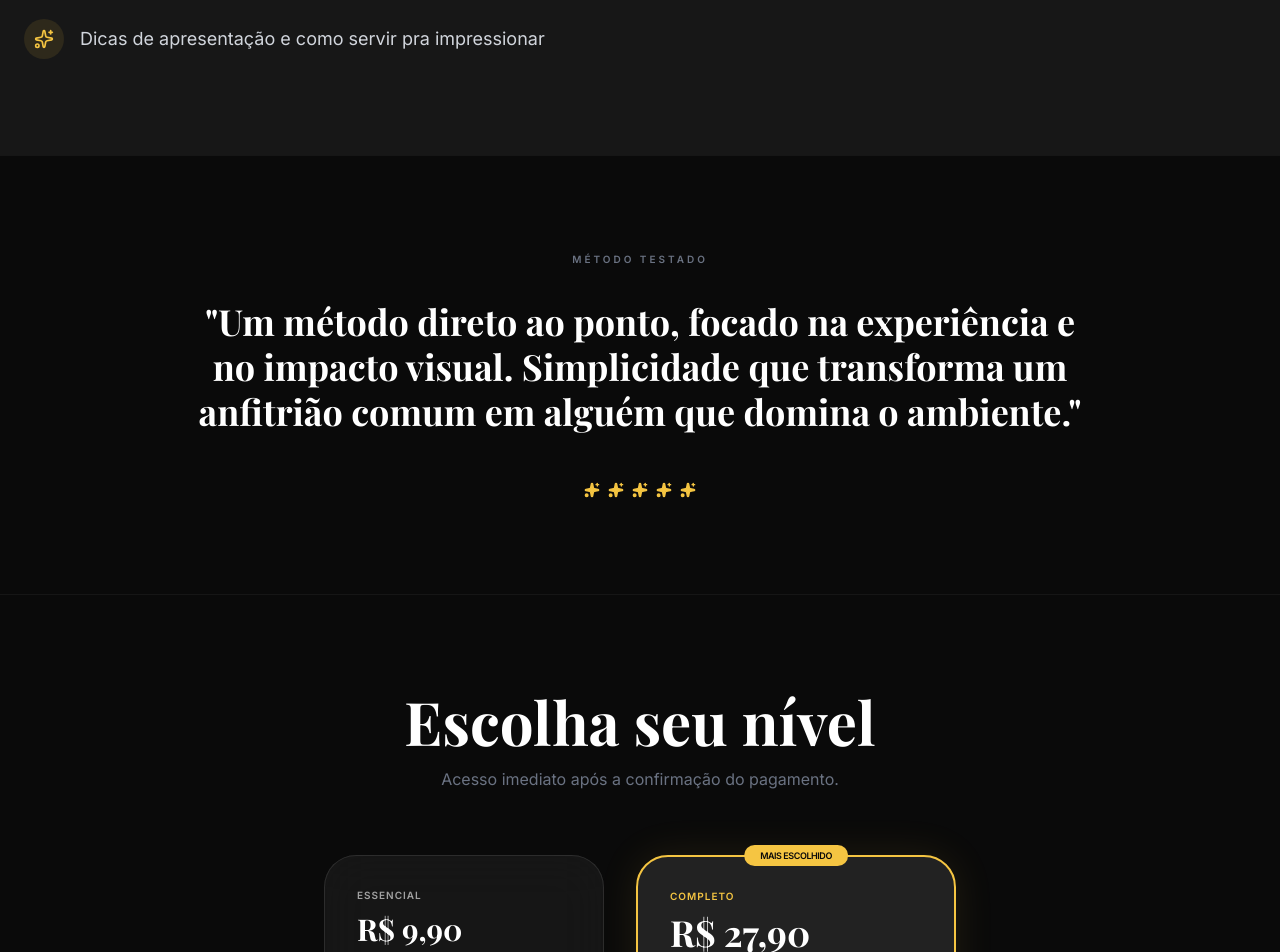
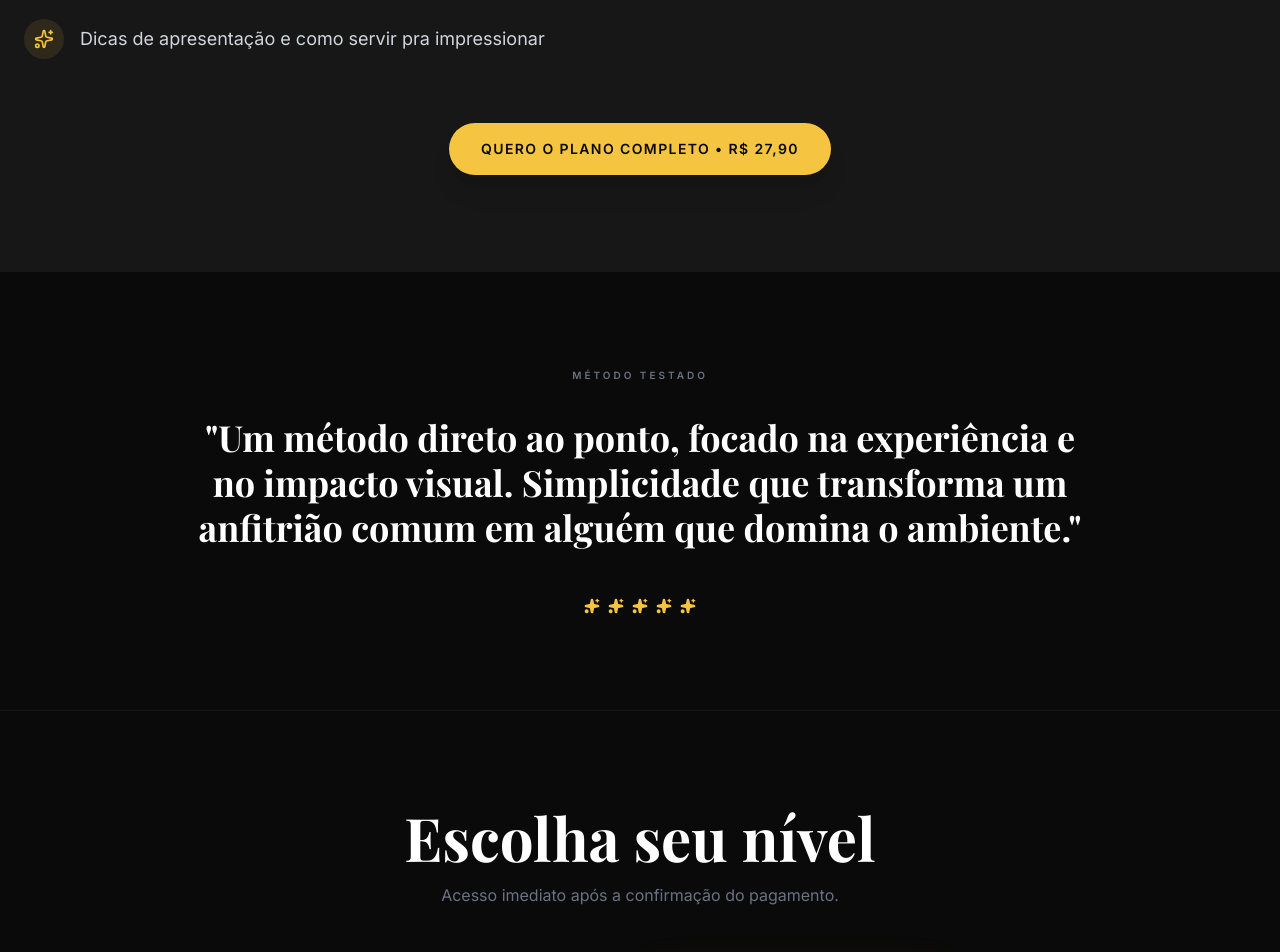
Before and after one commit to mikaelryan277-cmyk/gin, a React (Vite) app: page / in a window 1280 px wide. Shown: the part 3020-3972 px from the top of the page. Built offline with nearby package versions, Linux system fonts and the light colour scheme.

Commit message:
feat: update pricing and improve UX
- Increase essential plan price to R$ 14,90
- Add CTA button to offer section
- Improve scroll behavior implementation

```diff
--- a/src/App.tsx
+++ b/src/App.tsx
@@ -69,7 +69,7 @@ export default function App() {
   }, []);
 
   const handleCheckout = (plan: 'essencial' | 'completo') => {
-    const value = plan === 'essencial' ? 9.90 : 27.90;
+    const value = plan === 'essencial' ? 14.90 : 27.90;
     const eventId = uuidv4();
     const link = plan === 'essencial'
       ? 'https://ggcheckout.app/checkout/v4/akNASSdlT23O50Jx6P0p'
@@ -112,7 +112,10 @@ export default function App() {
   };
 
   const scrollToOffer = () => {
-    document.getElementById('oferta')?.scrollIntoView({ behavior: 'smooth' });
+    const el = document.getElementById('oferta');
+    if (el) {
+      el.scrollIntoView({ behavior: 'smooth', block: 'start' });
+    }
   };
 
   if (isThanksPage) {
@@ -362,6 +365,14 @@ export default function App() {
                <div className="absolute -top-10 -left-10 w-32 h-32 bg-gold/20 blur-3xl rounded-full"></div>
             </div>
           </div>
+          <div className="mt-16 text-center">
+            <button
+              onClick={scrollToOffer}
+              className="bg-gold text-void px-8 py-4 rounded-full font-bold text-xs md:text-sm uppercase tracking-widest hover:scale-105 active:scale-95 transition-all shadow-xl"
+            >
+              Quero o Plano Completo • R$ 27,90
+            </button>
+          </div>
         </div>
       </section>
 
@@ -391,7 +402,7 @@ export default function App() {
             <div className="w-full md:w-[280px] p-8 rounded-[32px] bg-white/5 border border-white/10 backdrop-blur-xl flex flex-col justify-between min-h-[380px]">
               <div>
                 <div className="text-[10px] uppercase tracking-widest opacity-60 mb-2 font-bold">ESSENCIAL</div>
-                <div className="text-3xl font-bold font-display mb-6">R$ 9,90</div>
+                <div className="text-3xl font-bold font-display mb-6">R$ 14,90</div>
                 <ul className="text-xs space-y-3 opacity-80 mb-8">
                   <li className="flex items-center gap-2">• 5 Receitas base</li>
                   <li className="flex items-center gap-2">• Tabela de Combinação</li>
@@ -543,7 +554,7 @@ export default function App() {
                onClick={scrollToOffer}
                className="bg-void text-white px-10 py-5 rounded-full text-lg font-bold uppercase tracking-widest hover:scale-105 active:scale-95 transition-all"
              >
-               Escolher meu plano
+               Quero o Plano Completo • R$ 27,90
              </button>
           </div>
         </div>
@@ -566,13 +577,12 @@ export default function App() {
             exit={{ y: 100 }}
             className="fixed bottom-6 left-6 right-6 z-50 md:hidden"
           >
-            <a
-              href="https://ggcheckout.app/checkout/v4/w8WpOvBkzPNAtTxTOXuE"
-              onClick={(e) => { e.preventDefault(); handleCheckout('completo'); }}
+            <button
+              onClick={scrollToOffer}
               className="w-full bg-gold text-void py-4 rounded-full font-bold shadow-2xl animate-pulse-gold flex items-center justify-center gap-2 uppercase tracking-widest text-[11px]"
             >
-              Quero o Efeito Bartender • R$ 27,90
-            </a>
+              Quero o Plano Completo • R$ 27,90
+            </button>
           </motion.div>
         )}
       </AnimatePresence>
```
